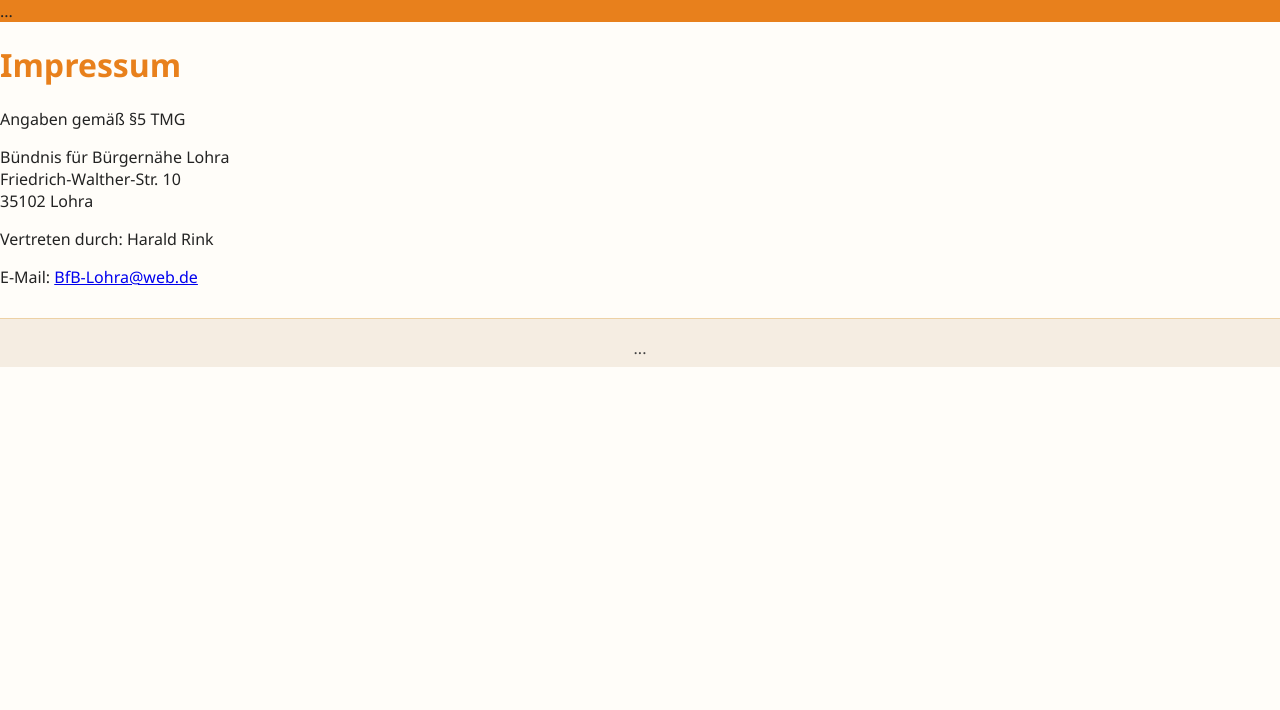
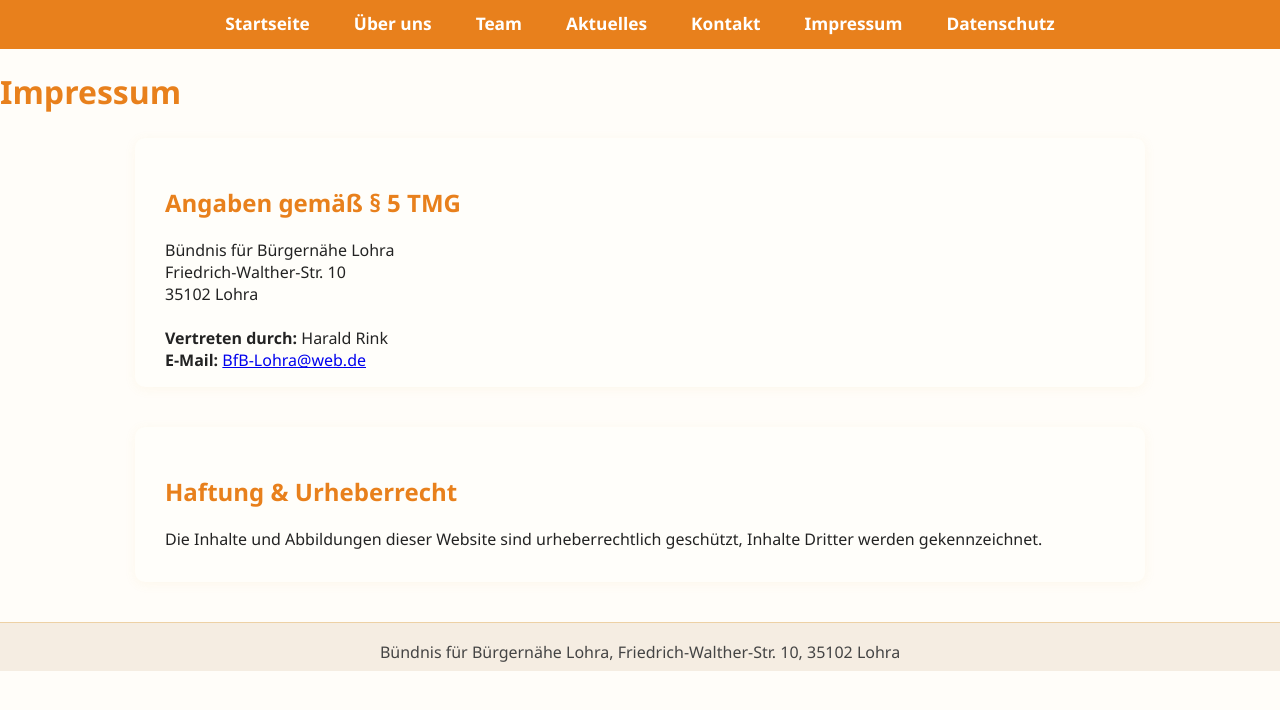
Before and after one commit to offiziel/bfb-lohra-multipage, a plain HTML site: page impressum.html in a window 1280 px wide. Drawn offline with Linux system fonts and the light colour scheme.

Commit message:
Revise Impressum page structure and content
Updated the title and added navigation and footer sections.

```diff
--- a/impressum.html
+++ b/impressum.html
@@ -2,18 +2,39 @@
 <html lang="de">
 <head>
   <meta charset="UTF-8">
-  <title>BfB Lohra – Impressum</title>
+  <title>Impressum – BfB Lohra</title>
   <link rel="stylesheet" href="css/style.css">
 </head>
 <body>
-  <nav>...</nav>
+<nav>
+  <ul>
+    <li><a href="index.html">Startseite</a></li>
+    <li><a href="ueber-uns.html">Über uns</a></li>
+    <li><a href="team.html">Team</a></li>
+    <li><a href="aktuelles.html">Aktuelles</a></li>
+    <li><a href="kontakt.html">Kontakt</a></li>
+    <li><a href="impressum.html">Impressum</a></li>
+    <li><a href="datenschutz.html">Datenschutz</a></li>
+  </ul>
+</nav>
+<main>
   <h1>Impressum</h1>
-  <p>Angaben gemäß §5 TMG</p>
-  <p>Bündnis für Bürgernähe Lohra<br>
-  Friedrich-Walther-Str. 10<br>
-  35102 Lohra</p>
-  <p>Vertreten durch: Harald Rink</p>
-  <p>E-Mail: <a href="mailto:BfB-Lohra@web.de">BfB-Lohra@web.de</a></p>
-  <footer>...</footer>
+  <section>
+    <h2>Angaben gemäß § 5 TMG</h2>
+    Bündnis für Bürgernähe Lohra<br>
+    Friedrich-Walther-Str. 10<br>
+    35102 Lohra<br>
+    <br>
+    <b>Vertreten durch:</b> Harald Rink<br>
+    <b>E-Mail:</b> <a href="mailto:BfB-Lohra@web.de">BfB-Lohra@web.de</a>
+  </section>
+  <section>
+    <h2>Haftung & Urheberrecht</h2>
+    <p>Die Inhalte und Abbildungen dieser Website sind urheberrechtlich geschützt, Inhalte Dritter werden gekennzeichnet.</p>
+  </section>
+</main>
+<footer>
+  Bündnis für Bürgernähe Lohra, Friedrich-Walther-Str. 10, 35102 Lohra
+</footer>
 </body>
 </html>
```
